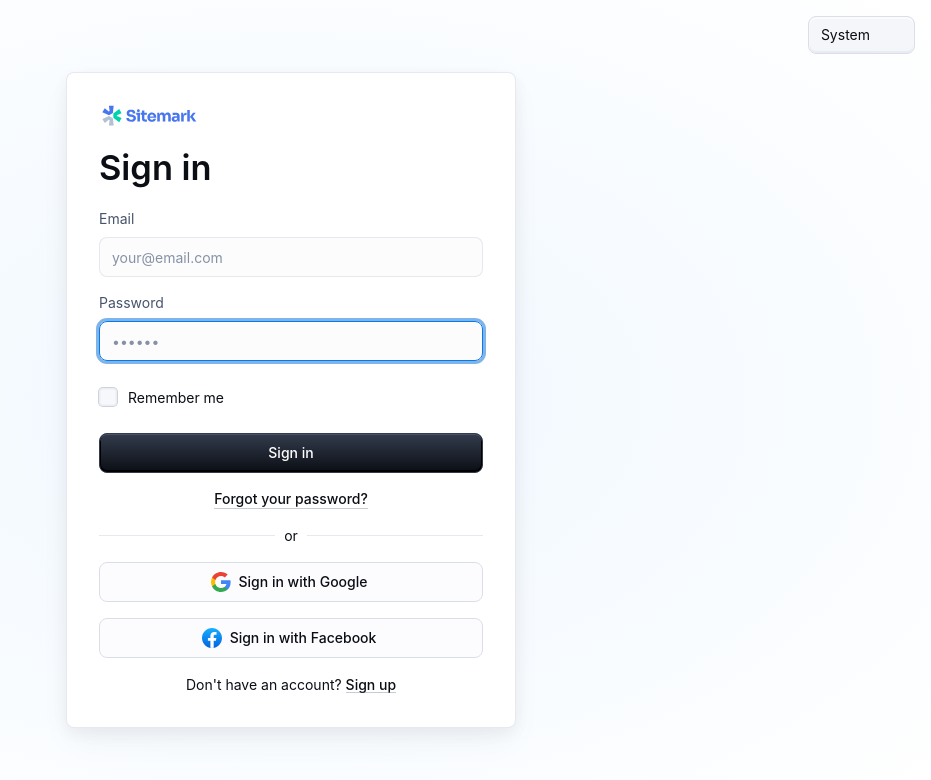
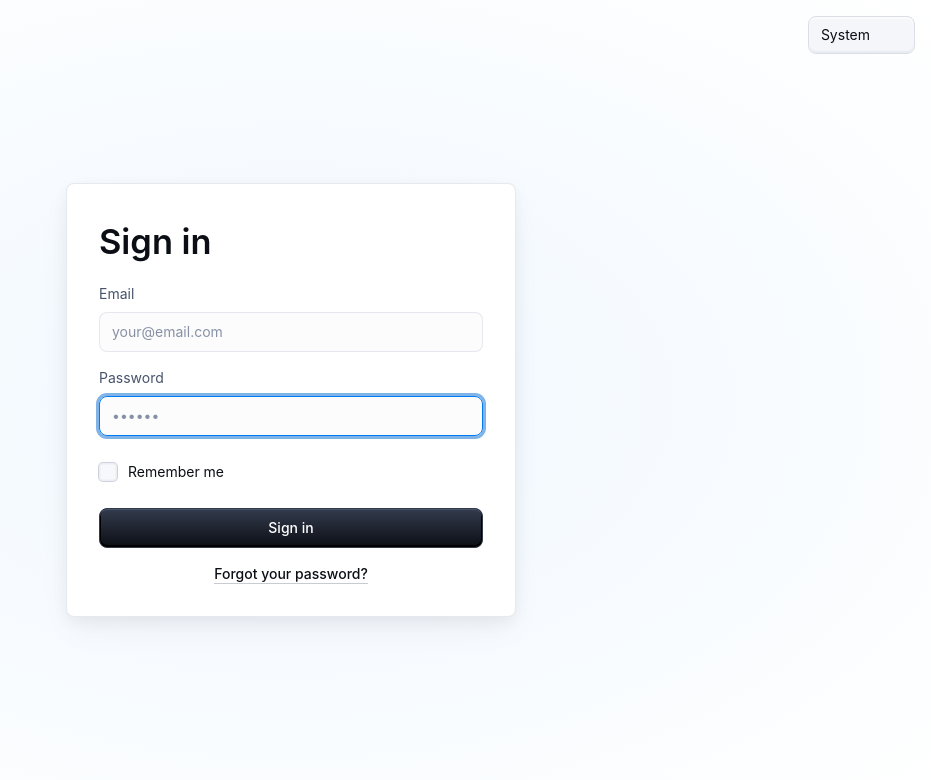
Before and after one commit to Millenmark/booking-app-client, a Next.js app in the folder apps/admin/: page /sign-in in a window 1280 px wide. Shown: the top 780 px of the page, without its empty margins (349-1280 px from the left). Built offline with nearby package versions, Linux system fonts and the light colour scheme; some icons are missing.

Commit message:
mod: relocate providers

```diff
--- a/apps/admin/src/app/layout.tsx
+++ b/apps/admin/src/app/layout.tsx
@@ -1,6 +1,14 @@
-import type { Metadata } from "next";
+"use client";
+
 import { Geist, Geist_Mono } from "next/font/google";
+import { QueryClient, QueryClientProvider } from "@tanstack/react-query";
+import { GeneralProvider } from "@/context/GeneralContext";
+import { useGeneralContext } from "@/hooks/GeneralHooks";
+import Snackbar from "@mui/material/Snackbar";
+import Alert from "@mui/material/Alert";
 import "./globals.css";
+
+const queryClient = new QueryClient();
 
 const geistSans = Geist({
   variable: "--font-geist-sans",
@@ -12,11 +20,6 @@ const geistMono = Geist_Mono({
   subsets: ["latin"],
 });
 
-export const metadata: Metadata = {
-  title: "Admin Dashboard - KB Barbershop",
-  description: "Created by Millen Mark Aquino",
-};
-
 export default function RootLayout({
   children,
 }: Readonly<{
@@ -27,8 +30,35 @@ export default function RootLayout({
       <body
         className={`${geistSans.variable} ${geistMono.variable} antialiased`}
       >
-        {children}
+        <QueryClientProvider client={queryClient}>
+          <GeneralProvider>
+            {children}
+            <GlobalSnackbar />
+          </GeneralProvider>
+        </QueryClientProvider>
       </body>
     </html>
   );
 }
+
+function GlobalSnackbar() {
+  const { snackbar, handleClose } = useGeneralContext();
+
+  return (
+    <Snackbar
+      anchorOrigin={{ vertical: "top", horizontal: "center" }}
+      open={snackbar.open}
+      autoHideDuration={6000}
+      onClose={handleClose}
+    >
+      <Alert
+        onClose={handleClose}
+        severity={snackbar.severity}
+        variant="filled"
+        sx={{ width: "100%" }}
+      >
+        {snackbar.message}
+      </Alert>
+    </Snackbar>
+  );
+}
--- a/apps/admin/src/app/page.tsx
+++ b/apps/admin/src/app/page.tsx
@@ -1,4 +1,4 @@
-"use client";
+import type { Metadata } from "next";
 
 import * as React from "react";
 import { alpha } from "@mui/material/styles";
@@ -12,16 +12,14 @@ import SideMenu from "@/components/SideMenu";
 import AppTheme from "@/theme/AppTheme";
 import Snackbar from "@mui/material/Snackbar";
 import Alert from "@mui/material/Alert";
-import { GeneralProvider } from "@/context/GeneralContext";
-import { useGeneralContext } from "@/hooks/GeneralHooks";
-import { QueryClient, QueryClientProvider } from "@tanstack/react-query";
 
-const queryClient = new QueryClient();
+export const metadata: Metadata = {
+  title: "Admin Dashboard - KB Barbershop",
+  description: "Created by Millen Mark Aquino",
+};
 
 export default function Home() {
   return (
-    <QueryClientProvider client={queryClient}>
-      <GeneralProvider>
     <AppTheme>
       <CssBaseline enableColorScheme />
       <Box sx={{ display: "flex" }}>
@@ -51,30 +49,5 @@ export default function Home() {
         </Box>
       </Box>
     </AppTheme>
-        <GlobalSnackbar />
-      </GeneralProvider>
-    </QueryClientProvider>
   );
 }
-
-function GlobalSnackbar() {
-  const { snackbar, handleClose } = useGeneralContext();
-
-  return (
-    <Snackbar
-      anchorOrigin={{ vertical: "top", horizontal: "center" }}
-      open={snackbar.open}
-      autoHideDuration={6000}
-      onClose={handleClose}
-    >
-      <Alert
-        onClose={handleClose}
-        severity={snackbar.severity}
-        variant="filled"
-        sx={{ width: "100%" }}
-      >
-        {snackbar.message}
-      </Alert>
-    </Snackbar>
-  );
-}
--- a/apps/admin/src/app/sign-in/page.tsx
+++ b/apps/admin/src/app/sign-in/page.tsx
@@ -23,6 +23,10 @@ import {
   FacebookIcon,
   SitemarkIcon,
 } from "@/components/CustomIcons";
+
+import { useGeneralContext } from "@/hooks/GeneralHooks";
+import { useMutation } from "@tanstack/react-query";
+import axios from "axios";
 
 const Card = styled(MuiCard)(({ theme }) => ({
   display: "flex",
@@ -73,6 +77,21 @@ export default function SignIn(props: { disableCustomTheme?: boolean }) {
   const [passwordErrorMessage, setPasswordErrorMessage] = React.useState("");
   const [open, setOpen] = React.useState(false);
 
+  const {} = useMutation({
+    mutationFn: async ({
+      email,
+      password,
+    }: {
+      email: string;
+      password: string;
+    }) => {
+      const { data } = await axios.post(
+        `${process.env.NEXT_PUBLIC_API_URL}/api/login`,
+        { email, password }
+      );
+    },
+  });
+
   const handleClickOpen = () => {
     setOpen(true);
   };
@@ -108,9 +127,9 @@ export default function SignIn(props: { disableCustomTheme?: boolean }) {
       setEmailErrorMessage("");
     }
 
-    if (!password.value || password.value.length < 6) {
+    if (!password.value || password.value.length < 8) {
       setPasswordError(true);
-      setPasswordErrorMessage("Password must be at least 6 characters long.");
+      setPasswordErrorMessage("Password must be at least 8 characters long.");
       isValid = false;
     } else {
       setPasswordError(false);
@@ -128,7 +147,7 @@ export default function SignIn(props: { disableCustomTheme?: boolean }) {
           sx={{ position: "fixed", top: "1rem", right: "1rem" }}
         />
         <Card variant="outlined">
-          <SitemarkIcon />
+          {/* <SitemarkIcon /> */}
           <Typography
             component="h1"
             variant="h4"
@@ -204,35 +223,6 @@ export default function SignIn(props: { disableCustomTheme?: boolean }) {
               Forgot your password?
             </Link>
           </Box>
-          <Divider>or</Divider>
-          <Box sx={{ display: "flex", flexDirection: "column", gap: 2 }}>
-            <Button
-              fullWidth
-              variant="outlined"
-              onClick={() => alert("Sign in with Google")}
-              startIcon={<GoogleIcon />}
-            >
-              Sign in with Google
-            </Button>
-            <Button
-              fullWidth
-              variant="outlined"
-              onClick={() => alert("Sign in with Facebook")}
-              startIcon={<FacebookIcon />}
-            >
-              Sign in with Facebook
-            </Button>
-            <Typography sx={{ textAlign: "center" }}>
-              Don&apos;t have an account?{" "}
-              <Link
-                href="/material-ui/getting-started/templates/sign-in/"
-                variant="body2"
-                sx={{ alignSelf: "center" }}
-              >
-                Sign up
-              </Link>
-            </Typography>
-          </Box>
         </Card>
       </SignInContainer>
     </AppTheme>
```
Lines whose indentation alone changed are shown as unchanged.
